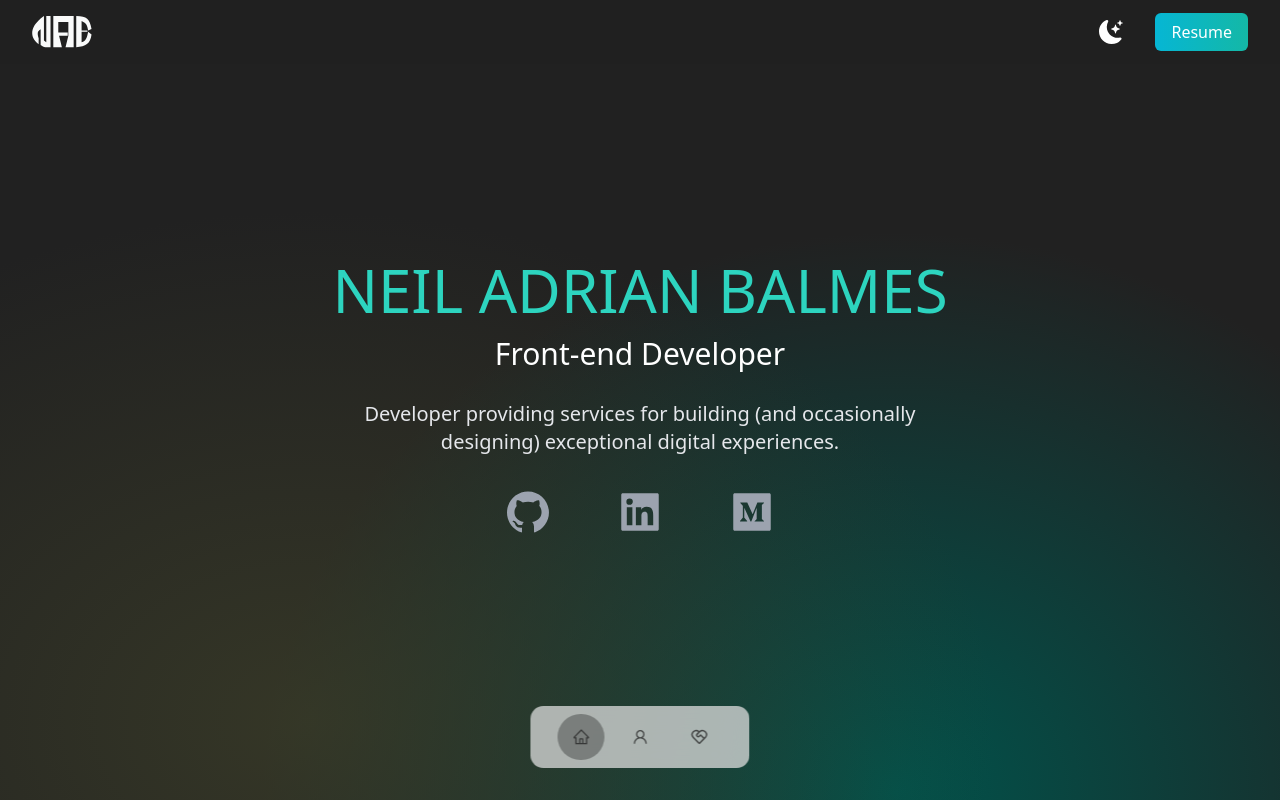
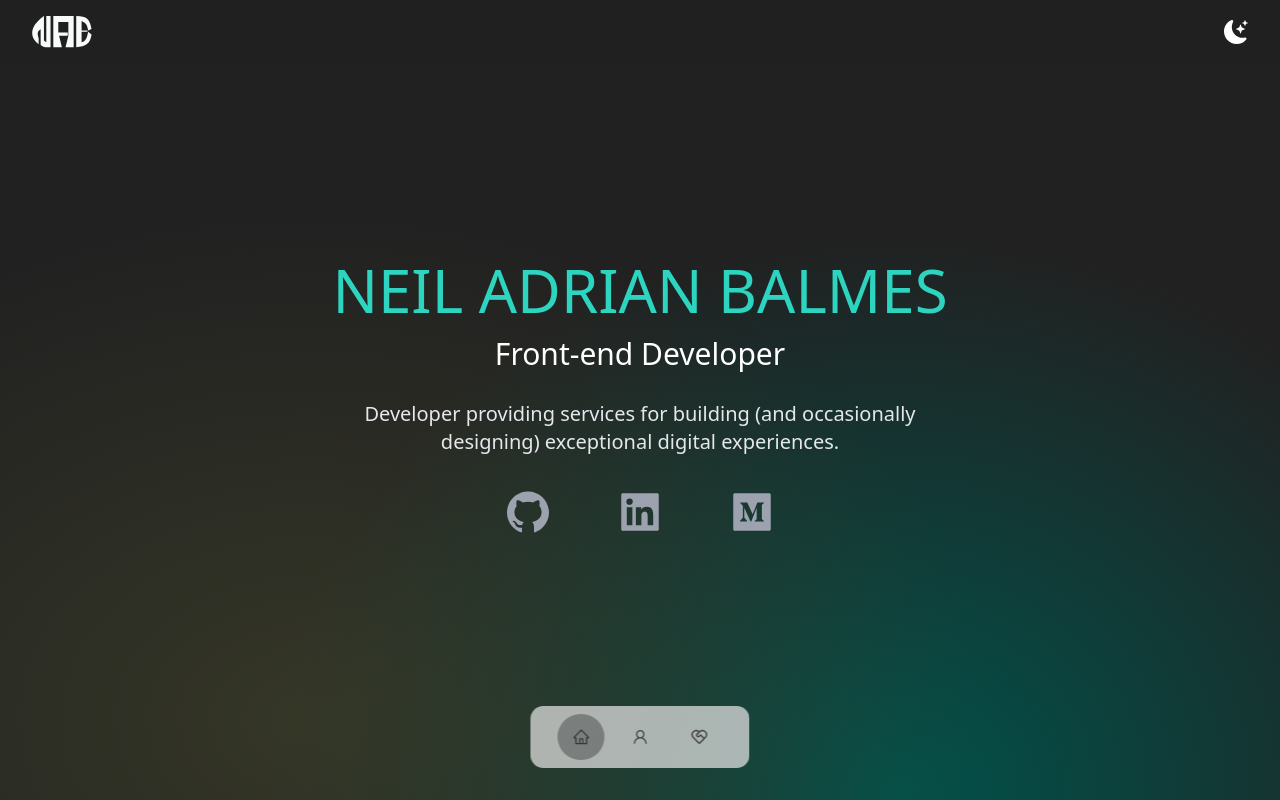
Before and after one commit to nabalmes/react-2023, a React (Create React App) app: page / in a window 1280 px wide. Built offline with nearby package versions, Linux system fonts and the light colour scheme.

Commit message:
mod topbar

```diff
--- a/src/App.js
+++ b/src/App.js
@@ -6,7 +6,7 @@ import { BrowserRouter as Router, Routes, Route, Link } from "react-router-dom";
 import Home from './Home'
 import About from './About'
 import Work from './Work'
-import CV from './assets/NAB-resume.pdf'
+
 
 
 function App() {
@@ -14,9 +14,8 @@ function App() {
   return (
     <Router>
       <div className={darkMode ? "dark" : ""}  >
-        <main className="bg-light bg-light-image px-4 dark:bg-dark  dark:bg-dark-image">
-          <section className="min-h-screen flex flex-col justify-center">
-            <header className="bg-nav-dark dark:bg-nav-light backdrop-blur fixed inset-0 h-16 w-full px-8 flex items-center   justify-between dark:text-white">
+        <main className="bg-light bg-light-image dark:bg-dark  dark:bg-dark-image">
+          <header className="bg-nav-dark dark:bg-nav-light backdrop-blur fixed inset-0 h-16 w-full px-8 flex items-center justify-between dark:text-white z-10">
             <Link to='/' className="cursor-pointer">
               <img className="dark:invert" src={Logo} width="60px" />
             </Link>
@@ -24,13 +23,10 @@ function App() {
               <li>
                 <BsFillMoonStarsFill onClick={() => setDarkMode(!darkMode)} className=" cursor-pointer text-2xl" />
               </li>
-                <li>
-                  <a className="bg-gradient-to-r from-cyan-500 text- to-teal-500 text-white px-4 py-2 border-none rounded-md ml-8" href={CV} download>
-                    Resume
-                  </a>
-                </li>
             </ul>
           </header>
+          <section className="min-h-screen flex flex-col justify-center px-4 ">
+
             <Routes>
               <Route path="/" element={<Home />} />
               <Route path="/about" element={<About />} />
```
Lines whose indentation alone changed are shown as unchanged.
